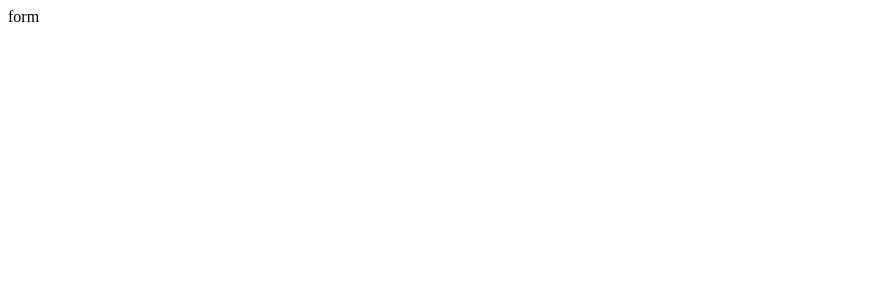
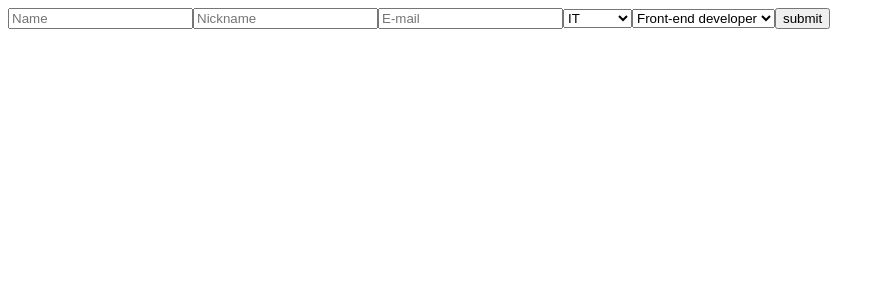
Before and after one commit to luckymichaln/Zety-form, a React (Create React App) app: page / in a window 1280 px wide. Shown: the top 300 px of the page, without its empty margins (0-885 px from the left). Built offline with nearby package versions, Linux system fonts and the light colour scheme.

Commit message:
add simple components to logic Form

```diff
--- a/src/components/Form.js
+++ b/src/components/Form.js
@@ -1,4 +1,8 @@
-import React, { Component } from 'react'
+import React, { Component } from 'react';
+import Button from './elements/Button';
+import Input from './elements/Input';
+import Select from './elements/Select';
+import { fieldsOptions, positionsOptions } from '../constants/form-data';
 
 class Form extends Component {
   constructor(props) {
@@ -7,11 +11,47 @@ class Form extends Component {
     this.state = {
       form: null
     }
+
+    this.validate = this.validate.bind(this);
+    this.handleSubmit = this.handleSubmit.bind(this);
+  }
+
+  validate() {
+    console.log('validate callback')
+  }
+
+  handleSubmit(ev) {
+    ev.preventDefault();
   }
 
   render() {
+    const { validate, handleSubmit } = this;
+
     return (
-      <form>form</form>
+      <form id="zety-form" onSubmit={handleSubmit}>
+        <Input
+          label="Name"
+          onBlur={validate}
+        />
+        <Input
+          label="Nickname"
+          onBlur={validate}
+        />
+        <Input
+          type="email"
+          label="E-mail"
+          onBlur={validate}
+        />
+        <Select
+          list={fieldsOptions}
+        />
+        <Select
+          list={positionsOptions[0]}
+        />
+        <Button
+          label="submit"
+        />
+      </form>
     )
   }
 }
--- /dev/null
+++ b/src/components/elements/Button.js
@@ -0,0 +1,11 @@
+import React from 'react'
+
+const Button = ({ label }) => {
+  return (
+    <button>
+      {label}
+    </button>
+  )
+}
+
+export default Button
--- /dev/null
+++ b/src/components/elements/Input.js
@@ -0,0 +1,18 @@
+import React from 'react'
+
+const Input = ({ label, type, value, onBlur }) => {
+  const handleOnBlur = ev => {
+    onBlur()
+  }
+
+  return (
+    <input
+      type={type || 'text'}
+      placeholder={label}
+      value={value}
+      onBlur={handleOnBlur}
+    />
+  )
+}
+
+export default Input
--- /dev/null
+++ b/src/components/elements/Select.js
@@ -0,0 +1,24 @@
+import React from 'react'
+
+const Select = ({ list }) => {
+  const optionsList = list.map((o, i) => {
+    return (
+      <option
+        key={i}
+        defaultValue={i === 0}
+        disabled={i === 0}
+        id={o}
+      >
+        {o}
+      </option>
+    )
+  })
+
+  return (
+    <select>
+      {optionsList}
+    </select>
+  )
+}
+
+export default Select
--- /dev/null
+++ b/src/constants/form-data.js
@@ -0,0 +1,24 @@
+const fieldsOptions = ['Field', 'IT', 'Product', 'Content']
+
+const positionsOptions = [
+  [
+    'Positions',
+    'Front-end developer',
+    'Back-end developer',
+    'Devops',
+    'Webmaster'
+  ],
+  [
+    'Positions',
+    'Product owner',
+    'UX Designer',
+    'UI Designer'
+  ],
+  [
+    'Positions',
+    'Junior Copywriter',
+    'Senior Copywriter'
+  ]
+]
+
+export { fieldsOptions, positionsOptions };
```
